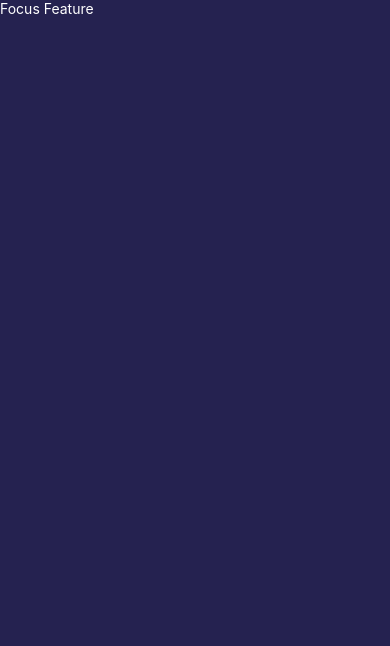
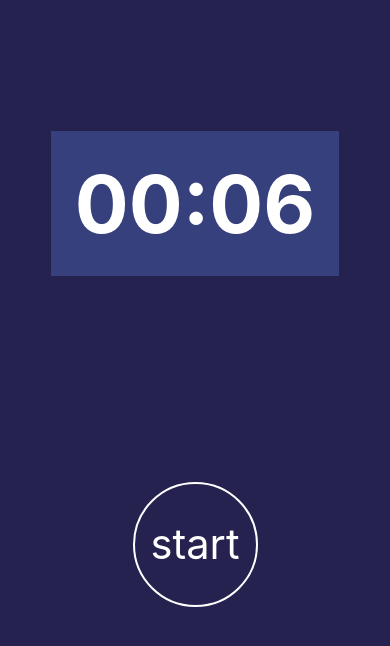
Before and after one commit to technocapeman/FocusTime, a React Native app: screen / in a window 390 px wide. Shown: the top 646 px of the page. Built offline with nearby package versions, Linux system fonts and the light colour scheme.

Commit message:
Finished Countdown Element

```diff
--- a/App.js
+++ b/App.js
@@ -1,13 +1,23 @@
-import * as React from 'react';
+import React, {useState} from 'react';
 import { Text, View, StyleSheet, SafeAreaView, Platform, StatusBar } from 'react-native';
 import Constants from 'expo-constants';
 import {colors} from './src/utils/colors';
 import {Focus} from './src/features/Focus';
+import {Timer} from './src/features/timer';
 
 export default function App() {
+  const [currentSubject, setCurrentSubject] = useState('test');
   return (
     <SafeAreaView style={styles.container}>
-      <Focus />
+      {!currentSubject ? (
+          <Focus addSubject={setCurrentSubject}/>
+      ): (
+          <Timer
+              focusSubject={currentSubject}
+              onTimerEnd={() => {}}
+              clearSubject={() => {}}
+          />
+      )}
     </SafeAreaView>
   );
 }
--- /dev/null
+++ b/src/components/Countdown.js
@@ -0,0 +1,62 @@
+import React, { useState, useEffect } from 'react';
+import { Text, View, StyleSheet } from 'react-native';
+
+import { fontSizes, spacing } from '../utils/sizes';
+import { colors } from '../utils/colors';
+
+const minutesToMillis = (min) => min * 1000 * 60;
+const formatTime = (time) => (time < 10 ? `0${time}` : time);
+export const Countdown = ({ minutes = 0.1, isPaused, onProgress, onEnd }) => {
+    const interval = React.useRef(null);
+
+    const [millis, setMillis] = useState(null);
+
+    const countDown = () => {
+        setMillis((time) => {
+            if (time === 0) {
+                clearInterval(interval.current);
+                onEnd();
+                return time;
+            }
+            const timeLeft = time - 1000;
+            return timeLeft;
+        });
+    };
+
+    useEffect(() => {
+        setMillis(minutesToMillis(minutes));
+    }, [minutes]);
+
+    useEffect(() => {
+        onProgress(millis / minutesToMillis(minutes));
+    }, [millis]);
+
+    useEffect(() => {
+        if (isPaused) {
+            if (interval.current) clearInterval(interval.current);
+            return;
+        }
+
+        interval.current = setInterval(countDown, 1000);
+
+        return () => clearInterval(interval.current);
+    }, [isPaused]);
+
+    const minute = Math.floor(millis / 1000 / 60) % 60;
+    const seconds = Math.floor(millis / 1000) % 60;
+    return (
+        <Text style={styles.text}>
+            {formatTime(minute)}:{formatTime(seconds)}
+        </Text>
+    );
+};
+
+const styles = StyleSheet.create({
+    text: {
+        fontSize: fontSizes.xxxl,
+        fontWeight: 'bold',
+        color: colors.white,
+        padding: spacing.lg,
+        backgroundColor: 'rgba(94, 132, 226, 0.3)',
+    },
+});
--- /dev/null
+++ b/src/components/RoundedButton.js
@@ -0,0 +1,29 @@
+import React from 'react';
+import { TouchableOpacity, Text, StyleSheet } from 'react-native';
+import { colors } from '../utils/colors';
+
+export const RoundedButton = ({
+                                  style = {},
+                                  textStyle = {},
+                                  size = 125,
+                                  ...props
+                              }) => {
+    return (
+        <TouchableOpacity style={[styles(size).radius, style]} onPress={props.onPress}>
+            <Text style={[styles(size).text, textStyle]}>{props.title}</Text>
+        </TouchableOpacity>
+    );
+};
+
+const styles = (size) => ({
+    radius: {
+        borderRadius: size / 2,
+        width: size,
+        height: size,
+        alignItems: 'center',
+        justifyContent: "center",
+        borderColor: colors.white,
+        borderWidth: 2
+    },
+    text: { color: colors.white, fontSize: size / 3 },
+});
--- a/src/features/Focus.js
+++ b/src/features/Focus.js
@@ -1,19 +1,41 @@
-import React from 'react';
+import React, { useState } from 'react';
 import {View, Text, StyleSheet} from 'react-native';
 import {TextInput} from 'react-native-paper';
 import {colors} from '../utils/colors';
+import {RoundedButton} from '../components/RoundedButton';
+import {spacing} from '../utils/sizes';
 
-export const Focus = () => (
-  <View style={styles.container}>
-    <Text style={styles.text}>Focus Feature</Text>
-  </View>
-)
+export const Focus = ({addSubject}) => {
+  const [subject, setSubject] = useState(null);
+  return (
+      <View style={styles.container}>
+        <View style={styles.inputContainer}>
+          <TextInput style={styles.textInput}
+                     onChangeText={setSubject}
+                     label="What would you like to focus on?"
+          />
+          <View style={styles.button}>
+            <RoundedButton title="+" size={50} onPress={() => addSubject(subject)}/>
+          </View>
+        </View>
+      </View>
+  );
+}
 
 const styles = StyleSheet.create({
   container: {
     flex: 1
   },
-  text: {
-    color: colors.white
+  button: {
+    justifyContent: 'center',
+  },
+  textInput: {
+    flex: 1,
+    marginRight: spacing.sm,
+  },
+  inputContainer : {
+    padding: spacing.lg,
+    justifyContent: 'top',
+    flexDirection: 'row',
   }
 })
--- /dev/null
+++ b/src/features/timer.js
@@ -0,0 +1,41 @@
+import React, {useState} from 'react';
+import {View, StyleSheet} from 'react-native';
+import {Countdown} from '../components/Countdown';
+import {RoundedButton} from '../components/RoundedButton';
+
+export const Timer = ({focusSubject}) => {
+    const [isStarted, setIsStarted] = useState(false);
+    return (
+        <View style={styles.container}>
+            <View style={styles.countdown}>
+                <Countdown isPaused={!isStarted} onProgress={() => {}} onEnd={() => {}}/>
+            </View>
+            <View style={styles.buttonWrapper}>
+                {!isStarted && (
+                    <RoundedButton title='start' onPress={() => setIsStarted(true)}/>
+                )}
+                {isStarted && (
+                    <RoundedButton title='pause' onPress={() => setIsStarted(false)}/>
+                )}
+            </View>
+        </View>
+    )
+}
+
+const styles = StyleSheet.create({
+    container: {
+        flex: 1,
+    },
+    countdown: {
+        flex: 0.5,
+        alignItems: 'center',
+        justifyContent: 'center',
+    },
+    buttonWrapper: {
+        flex: 0.3,
+        flexDirection: 'row',
+        padding: 15,
+        justifyContent: 'center',
+        alignItems: 'center',
+    }
+})
--- /dev/null
+++ b/src/utils/sizes.js
@@ -0,0 +1,17 @@
+export const fontSizes = {
+    sm: 8,
+    md: 16,
+    lg: 24,
+    xl: 32,
+    xxl: 40,
+    xxxl: 80
+};
+
+export const spacing = {
+    sm: 8,
+    md: 16,
+    lg: 24,
+    xl: 32,
+    xxl: 40,
+    xxxl: 80
+}
```
Also changed, not shown: 57 other files (tests, documents, lock files or other folders).
